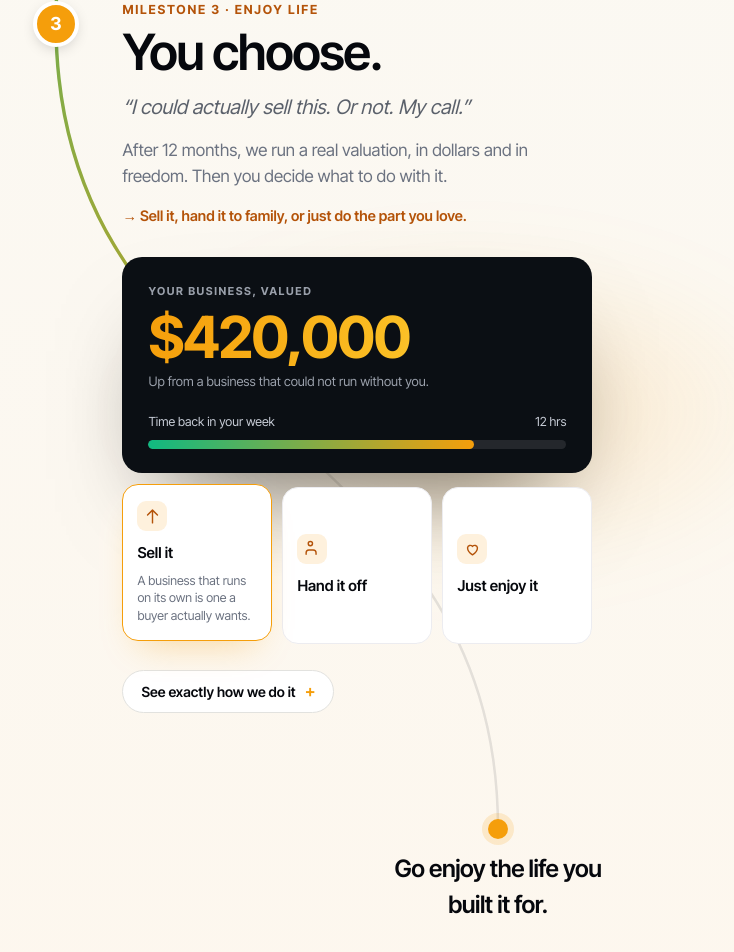
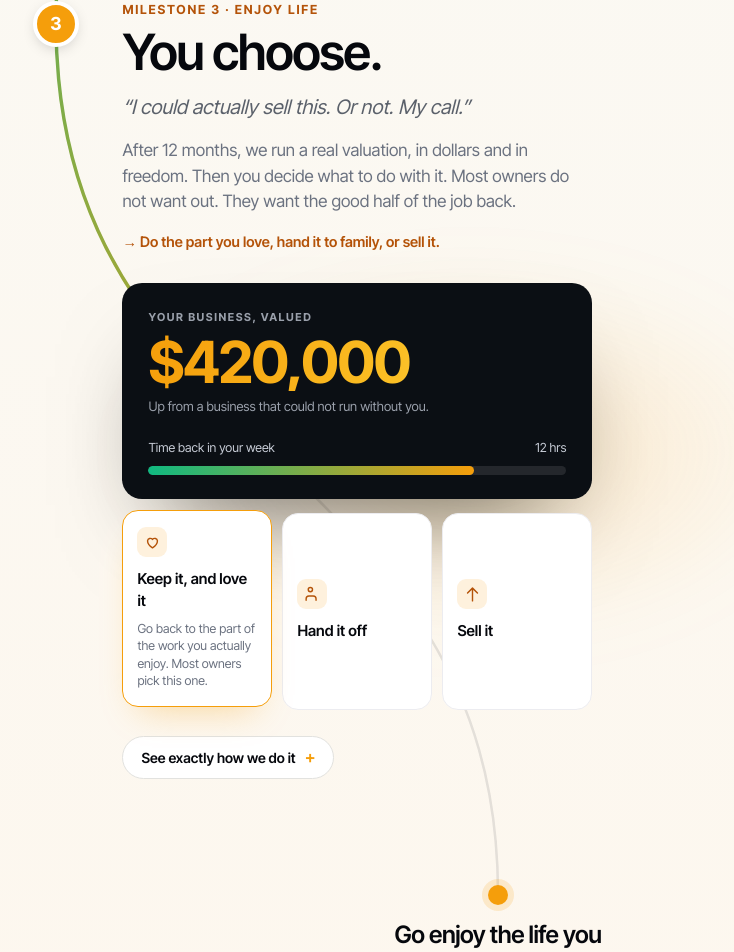
Before and after one commit to staybookt/staybookt-investor, a Next.js app: page /how-it-works in a window 1280 px wide. Shown: the part 4240-5192 px from the top of the page, without its empty margins (142-876 px from the left). Built offline with nearby package versions, Linux system fonts and the light colour scheme; no server answers.

Commit message:
How it works milestone 3: lead with keeping the business and loving it again; selling is the door you never have to use

```diff
--- a/components/v4/HowItWorks.tsx
+++ b/components/v4/HowItWorks.tsx
@@ -46,13 +46,13 @@ const STOPS: Stop[] = [
   {
     id: 'free', n: '3', label: 'Enjoy life', promise: 'You choose.', voice: 'I could actually sell this. Or not. My call.',
     accent: '#f59e0b', accentD: '#b45309', side: 'left', surface: 'enjoy',
-    beat: 'After 12 months, we run a real valuation, in dollars and in freedom. Then you decide what to do with it.',
-    result: 'Sell it, hand it to family, or just do the part you love.',
+    beat: 'After 12 months, we run a real valuation, in dollars and in freedom. Then you decide what to do with it. Most owners do not want out. They want the good half of the job back.',
+    result: 'Do the part you love, hand it to family, or sell it.',
     steps: [
       { t: 'We build toward a number.', b: 'Everything in the first year is engineered so the business is worth more, and provable, by the time we value it.' },
       { t: 'We value what matters.', b: 'The financials, and the freedom: how much the business depends on you, and how well it runs without you.' },
-      { t: 'You take the driver seat.', b: 'Sell to a buyer, hand it to a family member, or step back to the part of the work you actually love.' },
-      { t: 'It was always the point.', b: 'You built this business to enjoy your life. This is where that finally happens.' },
+      { t: 'You take the driver seat.', b: 'Keep it and go back to the work you love, hand it to a family member, or sell it. You never have to use the last door. You just get to have it.' },
+      { t: 'It was always the point.', b: 'You built this business to enjoy your life. This is where that finally happens, whether you stay or go.' },
     ],
   },
 ];
@@ -224,8 +224,8 @@ const CSS = `
 .el .choice .ci{width:30px;height:30px;border-radius:9px;background:rgba(245,158,11,.14);display:flex;align-items:center;justify-content:center;color:#b45309;}
 .el .choice .cl{margin-top:11px;font-size:15px;font-weight:600;color:var(--v4-ink);}
 .el .choice .cd{max-height:0;overflow:hidden;font-size:12.5px;line-height:1.4;color:#6b7280;transition:max-height .35s ease,margin .35s ease;}
-.el .choice:hover .cd,.el .choice.on .cd{max-height:80px;margin-top:7px;}
-@media(max-width:520px){.el .choices{grid-template-columns:1fr;}.el .choice .cd{max-height:80px;margin-top:7px;}}
+.el .choice:hover .cd,.el .choice.on .cd{max-height:90px;margin-top:7px;}
+@media(max-width:520px){.el .choices{grid-template-columns:1fr;}.el .choice .cd{max-height:90px;margin-top:7px;}}
 
 /* ===== interactive leak slider ===== */
 .leak{margin-top:26px;background:#fff;border:1px solid #ececf0;border-radius:18px;padding:20px 22px;max-width:460px;box-shadow:0 20px 44px -30px rgba(6,12,20,.3);text-align:left;}
@@ -308,7 +308,9 @@ function GetFoundScene() {
   );
 }
 
-/* Enjoy Life scene: valuation counts up, then you choose your path. */
+/* Enjoy Life scene: valuation counts up, then you choose your path.
+ * Keeping the business and loving it again comes FIRST. Selling is the door
+ * you never have to use. */
 function EnjoyLifeScene() {
   const ref = useRef<HTMLDivElement | null>(null);
   const [val, setVal] = useState(0);
@@ -338,9 +340,9 @@ function EnjoyLifeScene() {
     return () => obs.disconnect();
   }, []);
   const CH = [
+    { l: 'Keep it, and love it', d: 'Go back to the part of the work you actually enjoy. Most owners pick this one.', icon: 'M12 21s-7-4.5-7-10a4 4 0 0 1 7-2 4 4 0 0 1 7 2c0 5.5-7 10-7 10z' },
+    { l: 'Hand it off', d: 'Pass a clean, self-running operation to a family member or your crew.', icon: 'M17 20v-2a4 4 0 0 0-4-4H7a4 4 0 0 0-4 4v2M9 8a3 3 0 1 0 0-6 3 3 0 0 0 0 6' },
     { l: 'Sell it', d: 'A business that runs on its own is one a buyer actually wants.', icon: 'M12 3v18M5 10l7-7 7 7' },
-    { l: 'Hand it off', d: 'Pass a clean, self-running operation to a family member.', icon: 'M17 20v-2a4 4 0 0 0-4-4H7a4 4 0 0 0-4 4v2M9 8a3 3 0 1 0 0-6 3 3 0 0 0 0 6' },
-    { l: 'Just enjoy it', d: 'Step back to the part of the work you actually love.', icon: 'M12 21s-7-4.5-7-10a4 4 0 0 1 7-2 4 4 0 0 1 7 2c0 5.5-7 10-7 10z' },
   ];
   return (
     <div className="el" ref={ref} style={{ '--m': '78%' } as CSSProperties}>
```
